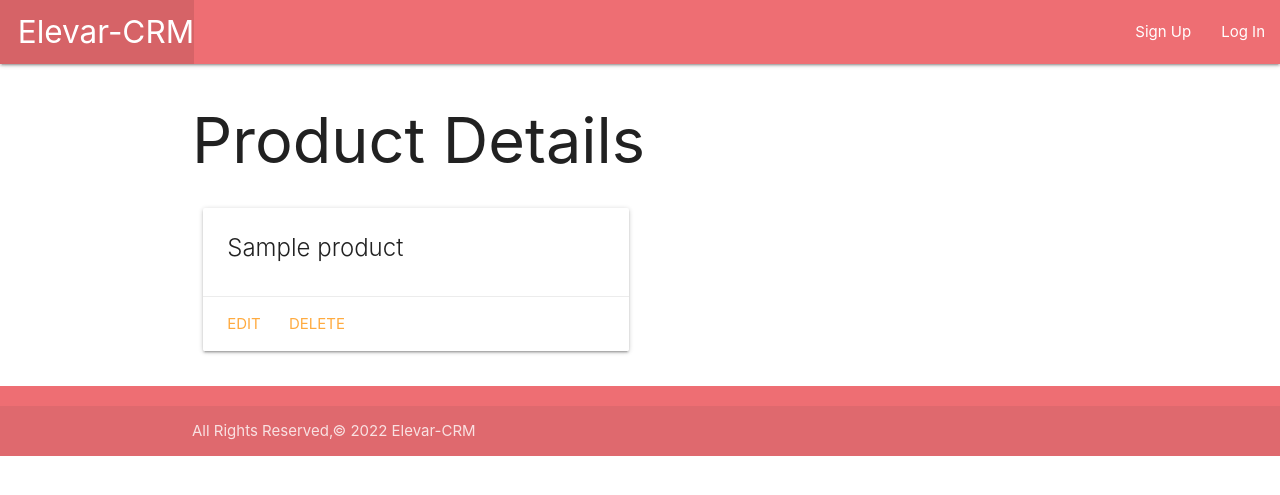
After one commit to SunghunP/Elevar_crm, a Django app: template main_app/templates/products/product_detail.html in a window 1280 px wide. The commit adds this page. Shown: the top 495 px of the page. Run offline with Django 4.2, Linux system fonts and the light colour scheme; the template is opened without the code that fills it: values that come from a table or form of the project are taken from there, others are empty; tables that the repository leaves empty hold one stand-in row (values such as "Sample post").

Commit message:
creates templates for models, layout for main_app/urls.py

```diff
--- a/elevar_crm/settings.py
+++ b/elevar_crm/settings.py
@@ -120,7 +120,7 @@ USE_TZ = True
 
 STATIC_URL = 'static/'
 
-LOGIN_REDIRECT_URL = '/accounts/'
+LOGIN_REDIRECT_URL = '/leads/'
 
 LOGOUT_REDIRECT_URL = '/'
 
--- /dev/null
+++ b/main_app/templates/about.html
@@ -0,0 +1,4 @@
+{% extends 'base.html' %}
+{% block content %}
+<h1>About</h1>
+{% endblock %}
--- a/main_app/templates/base.html
+++ b/main_app/templates/base.html
@@ -31,8 +31,14 @@
     </nav>
   </header>
   <main class="container">
-    {% block content %}
-    {% endblock %}
+    <div class="menu">
+        {% block menu %}
+        {% endblock %}
+    </div>
+    <div class="content">
+        {% block content %}
+        {% endblock %}
+    </div>
   </main>
   <footer class="page-footer">
     <div class="footer-copyright">
--- /dev/null
+++ b/main_app/templates/menu.html
@@ -0,0 +1,6 @@
+{% extends 'base.html' %}
+{% block 'menu' %}
+
+<div>
+</div>
+{% endblock %}
--- /dev/null
+++ b/main_app/templates/products/product_detail.html
@@ -0,0 +1,19 @@
+{% extends 'base.html' %}
+{% block content %}
+
+<h1>Product Details</h1>
+
+<div class="row">
+  <div class="col s6 col-offset-3">
+    <div class="card">
+      <div class="card-content">
+        <span class="card-title">{{ product.name }}</span>
+      </div>
+      <div class="card-action">
+        <a href="{% url 'products_update' product.id %}">Edit</a>
+        <a href="{% url 'products_delete' product.id %}">Delete</a>
+      </div>
+    </div>
+  </div>
+</div>
+{% endblock %}
--- a/main_app/urls.py
+++ b/main_app/urls.py
@@ -5,5 +5,65 @@ urlpatterns = [
     # home route
     path('', views.home, name='home'),
     # signup route
-    path('accounts/signup/', views.signup, name='signup'),
+    path('leads/signup/', views.signup, name='signup'),
+
+    ###############
+    ## Leads/Accounts
+    ###############
+    # # index route for leads
+    # path('leads/', views.leads_index, name="leads"),
+    # # detail route for leads
+    # path('leads/<int:lead_id>/', views.lead_detail, name="lead_detail"),
+    # # create route for leads
+    # path('leads/create/', views.LeadCreate.as_view(), name="lead_create"),
+    # # update route for leads
+    # path('leads/<int:pk>/update', views.LeadUpdate.as_view(), name="lead_update"),
+    # # delete route for card
+    # path('leads/<int:pk>/delete/', views.LeadDelete.as_view(), name="lead_delete"),
+
+
+    # ###############
+    # ## Contacts
+    # ###############
+    # # index route for contacts
+    # path('contacts/', views.contacts_index, name="contacts"),
+    # # detail route for contacts
+    # path('contacts/<int:contact_id>/', views.contact_detail, name="contact_detail"),
+    # # create route for contacts
+    # path('contacts/create/', views.ContactCreate.as_view(), name="contact_create"),
+    # # update route for contacts
+    # path('contacts/<int:pk>/update', views.ContactUpdate.as_view(), name="contact_update"),
+    # # delete route for card
+    # path('contacts/<int:pk>/delete/', views.ContactDelete.as_view(), name="contact_delete"),
+
+    # ###############
+    # ## Products
+    # ###############
+    # # index route for contacts
+    # path('products/', views.products_index, name="products"),
+    # # detail route for contacts
+    # path('products/<int:product_id>/', views.product_detail, name="product_detail"),
+    # # create route for contacts
+    # path('products/create/', views.ProductCreate.as_view(), name="product_create"),
+    # # update route for contacts
+    # path('products/<int:pk>/update', views.ProductUpdate.as_view(), name="product_update"),
+    # # delete route for card
+    # path('products/<int:pk>/delete/', views.ProductDelete.as_view(), name="product_delete"),
+    # # add a photo to a product
+    # path('products/<int:product_id>/add_photo/', views.add_photo, name="add_photo"),
+
+    #################
+    ## Relationships
+    #################
+    # # 1:M leads to transactions
+    # path('leads/<int:lead_id>/add_trans/', views.add_trans, name="add_trans"),
+    # # M:M associating a leads to products
+    # path('leads/<int:lead_id>/assoc_product/<int:product_id>/', views.assoc_product, name="assoc_product"),
+    # # route for removing a product from a lead
+    # path('leads/<int:lead_id>/remove_product/<int:product_id>/', views.remove_product, name="remove_product"),
+    # # M:M associating a contacts to leads
+    # path('leads/<int:lead_id>/assoc_contact/<int:contact>/', views.assoc_contact, name="assoc_contact"),
+    # # route for removing a contact from a lead
+    # path('leads/<int:lead_id>/remove_contact/<int:contact>/', views.remove_contact, name="remove_contact"),
+
 ]
```
Also changed, not shown: main_app/templates/products/product_list.html (added, +16 -0 lines), main_app/templates/contacts/contacts_detail.html (added), main_app/templates/contacts/contacts_list.html (added), main_app/templates/leads/detail.html (added), main_app/templates/leads/index.html (added), main_app/templates/main_app/contacts_confirm_delete.html (added), main_app/templates/main_app/contacts_form.html (added), main_app/templates/main_app/leads_confirm_delete.html (added), main_app/templates/main_app/leads_form.html (added), main_app/templates/main_app/products_confirm_delete.html (added), main_app/templates/main_app/products_form.html (added).
